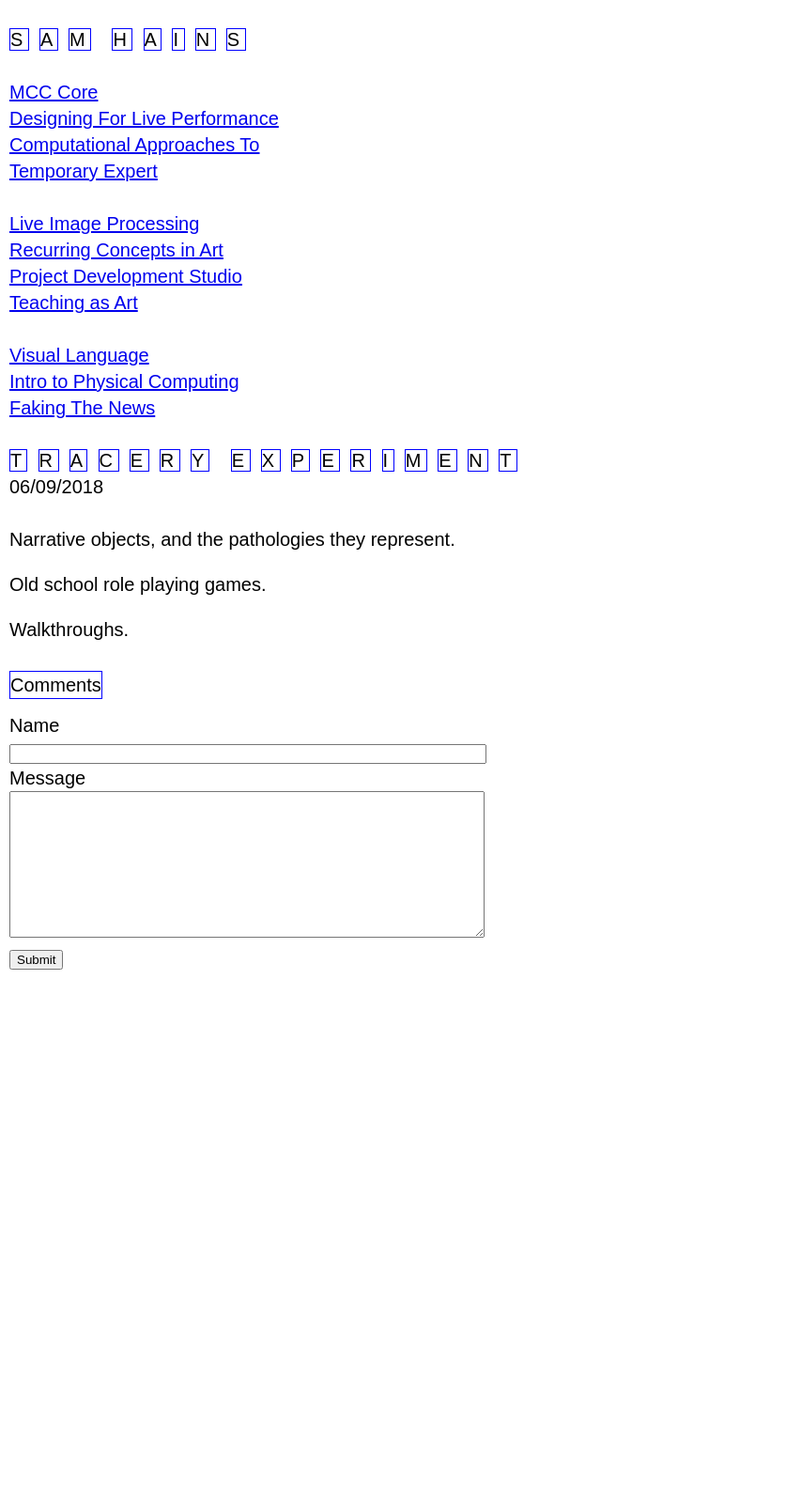
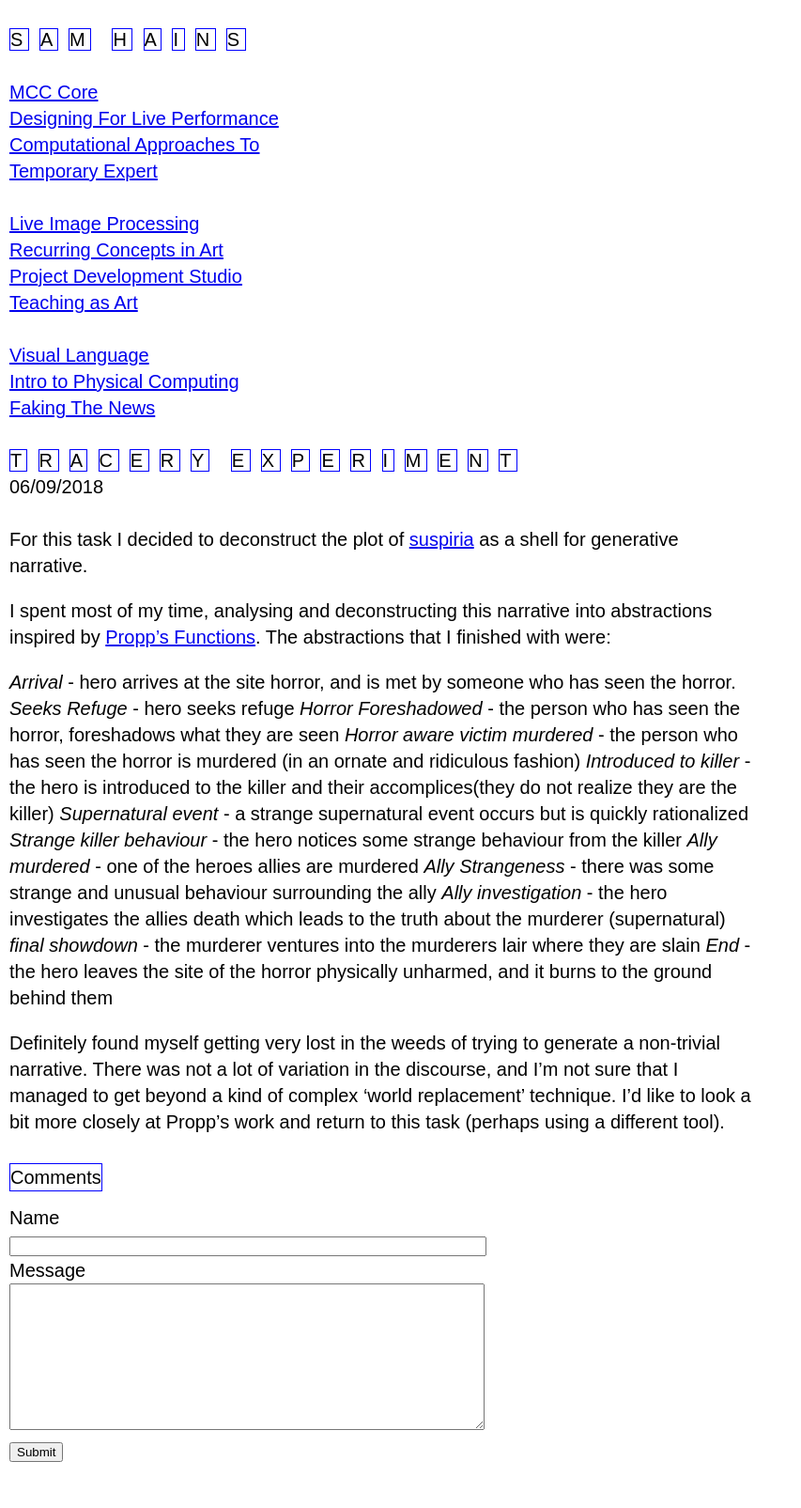
Before and after one commit to samhains/samhains.github.io, a Jekyll site: the page built from blog/_posts/catn/2018-06-09-tracery-experiment.md, in a window 1280 px wide. Shown: the whole page at 94% size, without its empty margins (0-853 px from the left). Built offline with Jekyll 4.4.1, drawn with Linux system fonts in a browser that asks for light colours; nearby versions of some CDN libraries; before the commit the page ends 1081 px from its top, so only the background shows below that.

Commit message:
first add

```diff
--- a/blog/_posts/catn/2018-06-09-tracery-experiment.md
+++ b/blog/_posts/catn/2018-06-09-tracery-experiment.md
@@ -5,8 +5,22 @@ categories: catn
 
 ---
 
-Narrative objects, and the pathologies they represent.
+For this task I decided to deconstruct the plot of [suspiria](https://en.wikipedia.org/wiki/Suspiria) as a shell for generative narrative.
 
-Old school role playing games.
+I spent most of my time, analysing and deconstructing this narrative into abstractions inspired by [Propp's Functions](https://en.wikipedia.org/wiki/Vladimir_Propp#Functions). The abstractions that I finished with were:
 
-Walkthroughs.
+*Arrival* - hero arrives at the site horror, and is met by someone who has seen the horror.
+*Seeks Refuge* - hero seeks refuge
+*Horror Foreshadowed* - the person who has seen the horror, foreshadows what they are seen
+*Horror aware victim murdered* - the person who has seen the horror is murdered (in an ornate and ridiculous fashion)
+*Introduced to killer* - the hero is introduced to the killer and their accomplices(they do not realize they are the killer)
+*Supernatural event* - a strange supernatural event occurs but is quickly rationalized
+*Strange killer behaviour* - the hero notices some strange behaviour from the killer
+*Ally murdered* - one of the heroes allies are murdered
+*Ally Strangeness* - there was some strange and unusual behaviour surrounding the ally
+*Ally investigation* - the hero investigates the allies death which leads to the truth about the murderer (supernatural)
+*final showdown* - the murderer ventures into the murderers lair where they are slain
+*End* - the hero leaves the site of the horror physically unharmed, and it burns to the ground behind them
+
+
+Definitely found myself getting very lost in the weeds of trying to generate a non-trivial narrative. There was not a lot of variation in the discourse, and I'm not sure that I managed to get beyond a kind of complex 'world replacement' technique. I'd like to look a bit more closely at Propp's work and return to this task (perhaps using a different tool).
```
